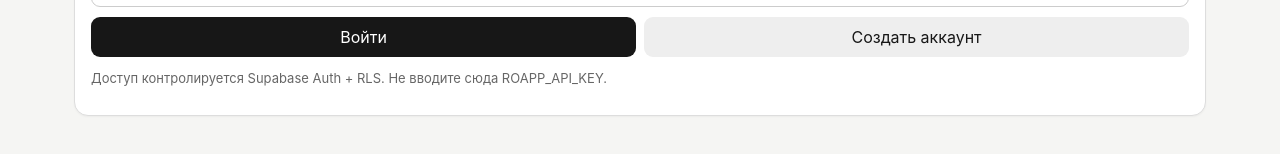
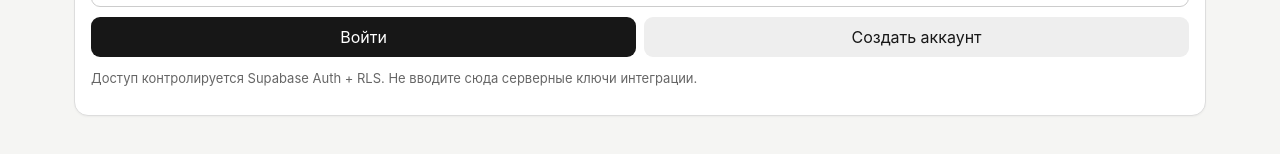
Before and after one commit to atalanrafael-jpg/MARSEL-Ro-app, a plain HTML site: page web/index.html in a window 1280 px wide. Shown: the part 366-520 px from the top of the page. Drawn offline with Linux system fonts and the light colour scheme; a script that the page names is missing.

Commit message:
fix(owner-mvp): remove server-key name from public UI

```diff
--- a/web/index.html
+++ b/web/index.html
@@ -27,7 +27,7 @@ button{border:0;border-radius:9px;padding:10px 14px;cursor:pointer;background:#1
 <label>Email<input id="email" type="email" autocomplete="email"></label>
 <label>Пароль<input id="password" type="password" autocomplete="current-password"></label>
 <div class="row"><button id="login">Войти</button><button id="signup" class="secondary">Создать аккаунт</button></div>
-<p class="muted">Доступ контролируется Supabase Auth + RLS. Не вводите сюда ROAPP_API_KEY.</p>
+<p class="muted">Доступ контролируется Supabase Auth + RLS. Не вводите сюда серверные ключи интеграции.</p>
 </section>
 <main id="app">
 <div class="grid">
```
